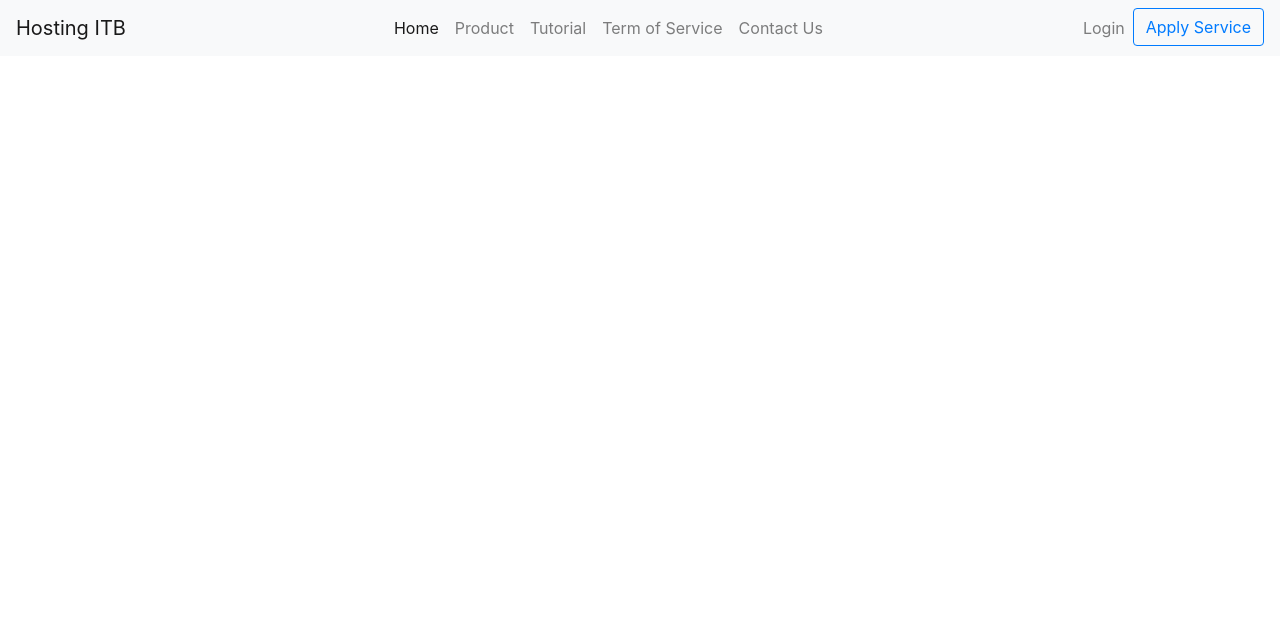
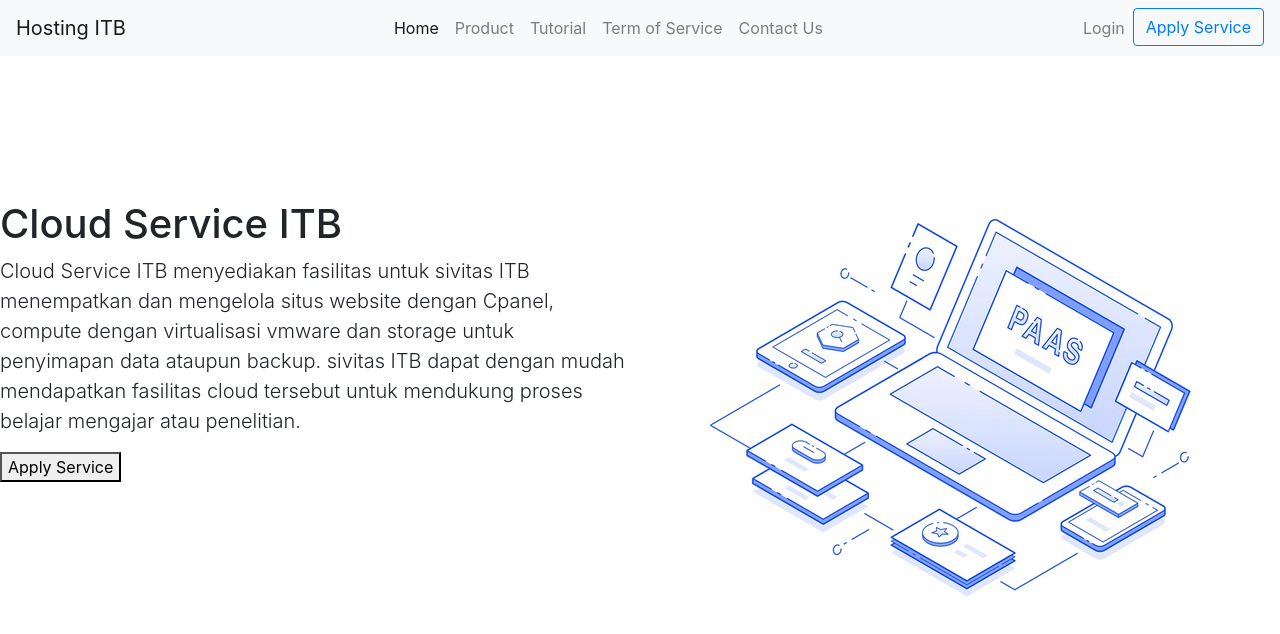
Before and after one commit to asep008/cloud-ITB-web, a plain HTML site: page index.html in a window 1280 px wide. Drawn offline with nearby package versions, Linux system fonts and the light colour scheme.

Commit message:
adding sectiion 1 menu

```diff
--- a/index.html
+++ b/index.html
@@ -8,9 +8,9 @@
     <!-- Bootstrap CSS -->
     <link rel="stylesheet" href="https://stackpath.bootstrapcdn.com/bootstrap/4.3.1/css/bootstrap.min.css" integrity="sha384-ggOyR0iXCbMQv3Xipma34MD+dH/1fQ784/j6cY/iJTQUOhcWr7x9JvoRxT2MZw1T" crossorigin="anonymous">
 
-    <title>Hello, world!</title>
   </head>
   <body>
+    <section id="title">
     <nav class="navbar navbar-expand-lg navbar-light bg-light">
         <a class="navbar-brand" href="#">Hosting ITB</a>
         <button class="navbar-toggler" type="button" data-toggle="collapse" data-target="#navbarNav" aria-controls="navbarNav" aria-expanded="false" aria-label="Toggle navigation">
@@ -45,6 +45,23 @@
 
             </ul>
     </nav>
+    <br></br>
+    <br></br>
+    <br></br>
+
+    <div class="row">
+            <div class="col-lg-6">
+                <h1 class="cover-heading">Cloud Service ITB</h1>
+                <p class="lead">Cloud Service ITB menyediakan fasilitas untuk sivitas ITB menempatkan dan mengelola situs website dengan Cpanel, compute dengan virtualisasi vmware
+                dan storage untuk penyimapan data ataupun backup. sivitas ITB dapat dengan mudah mendapatkan fasilitas cloud tersebut untuk mendukung proses belajar mengajar atau penelitian. </p>
+                <button type="button"> Apply Service </button>
+            </div>
+          <div class="col-lg-6">
+              <img src="images/compute.png" alt="compute-cloud">
+            </div>
+    </div>
+
+    </section>
 
 
     <!-- Optional JavaScript -->
```
Also changed, not shown: images/compute.png (added), style.css (added).
